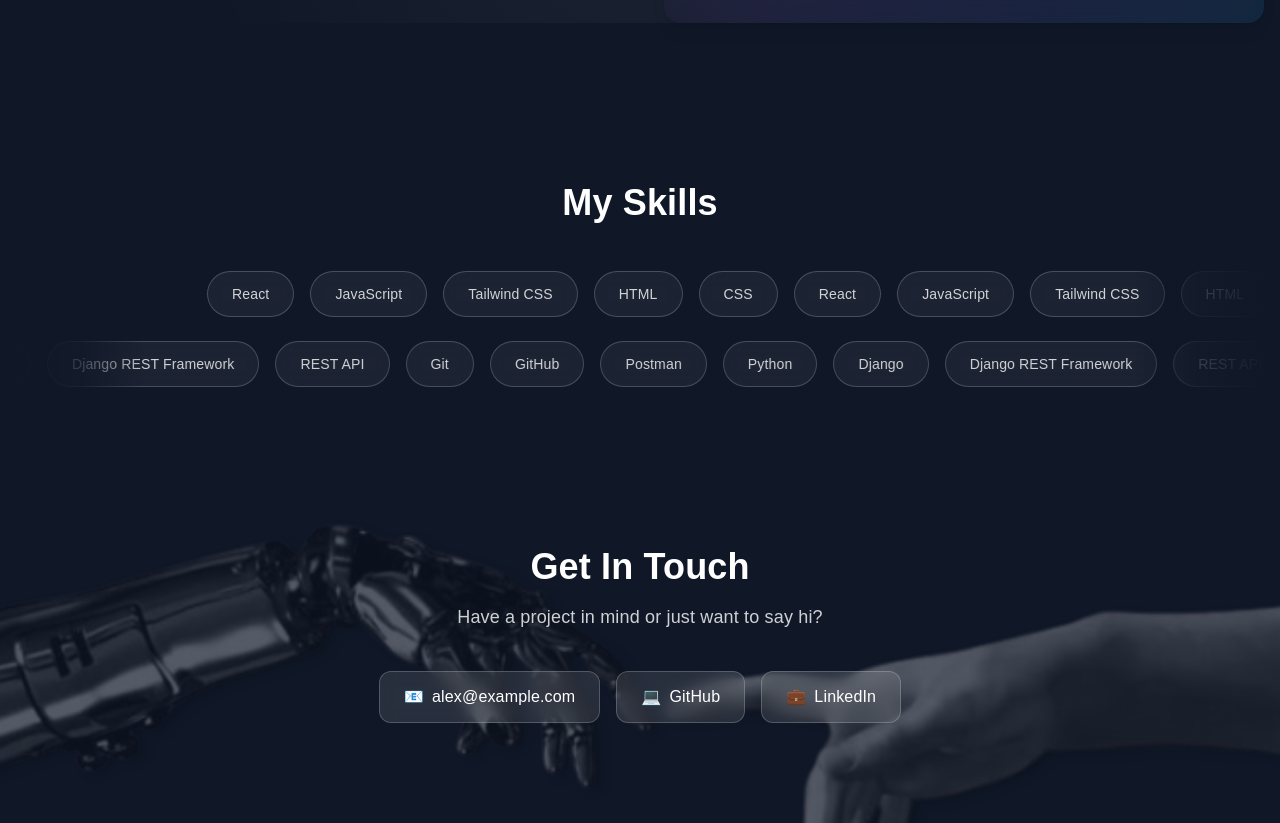
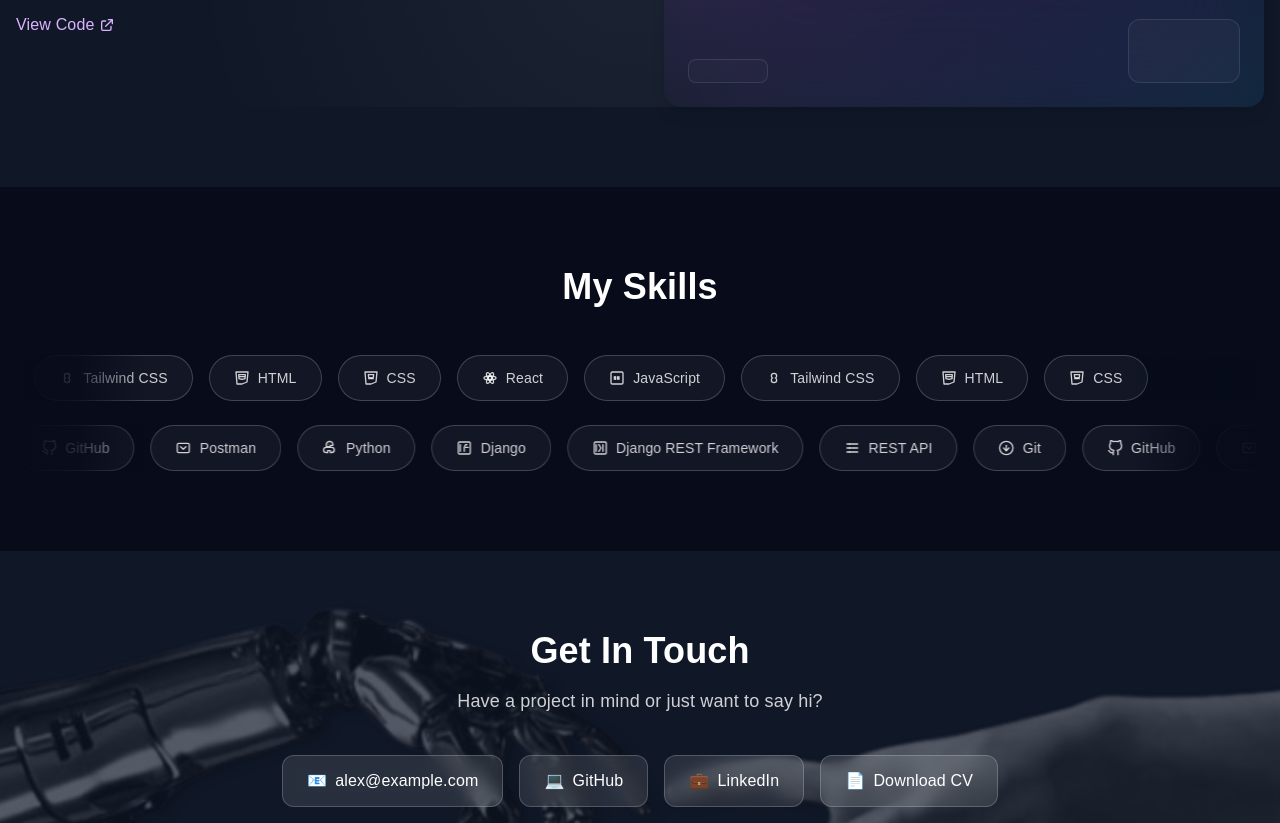
Before and after one commit to ehsaneyyy/portfolio, a React (Vite) app: page / in a window 1280 px wide. Shown: the part 2662-3485 px from the top of the page. Built offline with nearby package versions, Linux system fonts and the light colour scheme; a web font is replaced by a local one.

Commit message:
"edited about.jsx"

```diff
--- a/src/components/About.jsx
+++ b/src/components/About.jsx
@@ -1,12 +1,12 @@
 function About() {
     return (
         <section id="about" className="relative py-28 px-4 overflow-hidden">
-            <div className="absolute -top-32 left-1/2 -translate-x-1/2 w-[500px] h-[500px] bg-purple-600/15 blur-[120px] rounded-full pointer-events-none" />
+            <div className="absolute -top-32 left-1/2 -translate-x-1/2 w-125 h-125 bg-purple-600/15 blur-[120px] rounded-full pointer-events-none" />
 
             <div className="relative z-10 max-w-2xl mx-auto">
-                <div className="group relative border border-purple-500/20 bg-[#070b1a]/70 backdrop-blur-2xl rounded-2xl p-8 shadow-[0_0_40px_rgba(168,85,247,0.08)] hover:border-purple-400/30 hover:shadow-[0_0_60px_rgba(168,85,247,0.12)] transition-all duration-500">
-                    <div className="absolute inset-0 rounded-2xl bg-gradient-to-br from-purple-500/5 to-transparent pointer-events-none" />
-                    <div className="absolute inset-[1px] rounded-2xl border border-white/5 pointer-events-none" />
+                <div className="group relative border border-purple-500/20 bg-[#070b1a]/70 backdrop-blur-2xl rounded-2xl p-6 md:p-8 shadow-[0_0_40px_rgba(168,85,247,0.08)] hover:border-purple-400/30 hover:shadow-[0_0_50px_rgba(168,85,247,0.10)] transition-all duration-500 ease-out">
+                    <div className="absolute inset-0 rounded-2xl bg-linear-to-br from-purple-500/5 to-transparent pointer-events-none" />
+                    <div className="absolute inset-px rounded-2xl border border-white/5 pointer-events-none" />
                     <div className="absolute inset-0 rounded-2xl noise-texture pointer-events-none" />
 
                     <div className="relative flex items-center gap-2 mb-6">
@@ -19,24 +19,32 @@ function About() {
                     </div>
 
                     <div className="relative" style={{ fontFamily: "'JetBrains Mono', monospace" }}>
-                        <p className="text-purple-300/90 text-lg mb-4" style={{ fontFamily: "'VT323', monospace" }}>
+                        <p className="text-purple-300/90 text-xl tracking-wide mb-4" style={{ fontFamily: "'VT323', monospace" }}>
                             C:\Users\Ehsan&gt; about.txt
                         </p>
 
                         <div className="text-white/85 text-sm leading-relaxed space-y-3">
                             <p>
-                                I&rsquo;m{' '}
+                                &gt; I&rsquo;m{' '}
                                 <span className="text-purple-300 font-bold">M.Ehsan C</span>, a{' '}
                                 full-stack developer focused on building clean web applications with{' '}
                                 Django REST Framework, React, and Tailwind CSS.
                             </p>
+
                             <p>
-                                I enjoy creating practical, responsive interfaces and exploring
-                                clean UI patterns, while turning ideas into live side projects.
+                                &gt; I enjoy creating practical, responsive interfaces and turning ideas
+                                into polished side projects.
                             </p>
                         </div>
 
-                        <p className="text-purple-300/90 text-sm mt-6 flex items-center">
+                        <p className="text-purple-300/90 text-xl tracking-wide mt-5 mb-1" style={{ fontFamily: "'VT323', monospace" }}>
+                            C:\Users\Ehsan&gt; status.txt
+                        </p>
+                        <p className="text-white/70 text-sm">
+                            &gt; Junior full-stack intern currently enrolled in a year-long development program.
+                        </p>
+
+                        <p className="text-purple-300/90 text-sm mt-4 flex items-center">
                             <span>&gt;</span>
                             <span className="blinking-cursor ml-1">|</span>
                         </p>
--- a/src/components/Contact.jsx
+++ b/src/components/Contact.jsx
@@ -1,12 +1,11 @@
 function Contact() {
     return (
         <section id="contact" className="relative min-h-125 py-20 px-4 overflow-hidden">
-
-            <div className="absolute inset-0 z-0 pointer-events-none select-none  animate-soft-pulse">
+            <div className="absolute inset-0 z-0 pointer-events-none select-none animate-soft-pulse">
                 <img
                     src="/hand.png"
                     alt=""
-                    className="w-full h-full object-cover object-center opacity-100 blur-[0.5px]"
+                    className="w-full h-full object-cover object-center blur-[0.5px]"
                 />
             </div>
 
@@ -18,7 +17,7 @@ function Contact() {
                     Have a project in mind or just want to say hi?
                 </p>
 
-                <div className="flex flex-col sm:flex-row gap-4 justify-center">
+                <div className="flex flex-col sm:flex-row gap-4 justify-center flex-wrap">
                     <a
                         href="mailto:alex@example.com"
                         className="px-6 py-3 bg-white/10 backdrop-blur-sm border border-white/20 rounded-xl text-white font-medium hover:bg-white/20 transition inline-flex items-center justify-center gap-2"
@@ -41,6 +40,13 @@ function Contact() {
                     >
                         <span>💼</span> LinkedIn
                     </a>
+                    <a
+                        href="/resume.pdf"
+                        download
+                        className="px-6 py-3 bg-white/10 backdrop-blur-sm border border-white/20 rounded-xl text-white font-medium hover:bg-white/20 transition inline-flex items-center justify-center gap-2"
+                    >
+                        <span>📄</span> Download CV
+                    </a>
                 </div>
             </div>
         </section>
--- a/src/components/Skills.jsx
+++ b/src/components/Skills.jsx
@@ -2,19 +2,29 @@ import { useRef, useEffect, useState } from 'react'
 
 function Skills() {
     const topRow = [
-        "React", "JavaScript", "Tailwind CSS", "HTML", "CSS",
+        { name: "React", icon: <ReactIcon /> },
+        { name: "JavaScript", icon: <JavaScriptIcon /> },
+        { name: "Tailwind CSS", icon: <TailwindIcon /> },
+        { name: "HTML", icon: <HtmlIcon /> },
+        { name: "CSS", icon: <CssIcon /> },
     ]
     const bottomRow = [
-        "Python", "Django", "Django REST Framework", "REST API", "Git", "GitHub", "Postman",
+        { name: "Python", icon: <PythonIcon /> },
+        { name: "Django", icon: <DjangoIcon /> },
+        { name: "Django REST Framework", icon: <DjangoRestIcon /> },
+        { name: "REST API", icon: <ApiIcon /> },
+        { name: "Git", icon: <GitIcon /> },
+        { name: "GitHub", icon: <GitHubIcon /> },
+        { name: "Postman", icon: <PostmanIcon /> },
     ]
 
     return (
-        <section id="skills" className="py-20 px-4 bg-gray-900">
+        <section id="skills" className="py-20 px-4 bg-[#070b1a]">
             <div className="max-w-7xl mx-auto">
                 <h2 className="text-4xl font-bold text-white text-center mb-12">My Skills</h2>
                 <div className="flex flex-col gap-6">
-                    <Rail items={topRow} speed={0.5} />
-                    <Rail items={bottomRow} speed={-0.5} />
+                    <Rail items={topRow} speed={-0.7} />
+                    <Rail items={bottomRow} speed={0.7} />
                 </div>
             </div>
         </section>
@@ -22,107 +32,115 @@ function Skills() {
 }
 
 function Rail({ items, speed }) {
-    const [position, setPosition] = useState(0)
-    const [isPaused, setIsPaused] = useState(false)
-    const [isDragging, setIsDragging] = useState(false)
-    const [dragStart, setDragStart] = useState(0)
-    const [dragOffset, setDragOffset] = useState(0)
-    const containerRef = useRef(null)
-    const itemWidth = useRef(0)
+    const trackRef = useRef(null)
+    const posRef = useRef(0)
+    const setWidthRef = useRef(0)
+    const rafRef = useRef(null)
+    const isDragging = useRef(false)
+    const dragStart = useRef(0)
+    const dragPos = useRef(0)
+    const [paused, setPaused] = useState(false)
 
-    const allItems = [...items, ...items, ...items, ...items, ...items, ...items]
+    const duplicated = [...items, ...items]
 
     useEffect(() => {
-        if (containerRef.current) {
-            const firstItem = containerRef.current.querySelector('span')
-            if (firstItem) {
-                itemWidth.current = (firstItem.offsetWidth + 16) * items.length
+        const track = trackRef.current
+        if (!track) return
+
+        const measure = () => {
+            if (!track.children.length) return
+            const count = items.length
+            let total = 0
+            for (let i = 0; i < count; i++) {
+                total += track.children[i].offsetWidth
+            }
+            const gap = 16
+            total += (count - 1) * gap
+            setWidthRef.current = total
+        }
+
+        measure()
+        window.addEventListener('resize', measure)
+
+        const animate = () => {
+            if (!paused && !isDragging.current) {
+                posRef.current += speed
+
+                const w = setWidthRef.current
+                if (speed < 0 && posRef.current <= -w) {
+                    posRef.current = 0
+                } else if (speed > 0 && posRef.current >= 0) {
+                    posRef.current = -w
+                }
+            }
+
+            track.style.transform = `translateX(${posRef.current}px)`
+            rafRef.current = requestAnimationFrame(animate)
+        }
+
+        rafRef.current = requestAnimationFrame(animate)
+
+        return () => {
+            window.removeEventListener('resize', measure)
+            cancelAnimationFrame(rafRef.current)
+        }
+    }, [speed, paused])
+
+    useEffect(() => {
+        const handleUp = () => {
+            isDragging.current = false
+            const w = setWidthRef.current
+            if (speed < 0) {
+                if (posRef.current <= -w) posRef.current = 0
+                else if (posRef.current > 0) posRef.current = 0
+            } else {
+                if (posRef.current >= 0) posRef.current = -w
+                else if (posRef.current < -w) posRef.current = -w
             }
         }
-    }, [items])
 
-    useEffect(() => {
-        if (isPaused || isDragging) return
+        window.addEventListener('mouseup', handleUp)
+        window.addEventListener('touchend', handleUp)
+        return () => {
+            window.removeEventListener('mouseup', handleUp)
+            window.removeEventListener('touchend', handleUp)
+        }
+    }, [speed])
 
-        const animate = () => {
-            setPosition(prev => {
-                let next = prev + speed
-                const limit = itemWidth.current
-
-                if (speed > 0 && next >= limit) {
-                    return next - limit
-                }
-                if (speed < 0 && next <= -limit) {
-                    return next + limit
-                }
-                return next
-            })
-        }
-
-        const interval = setInterval(animate, 16)
-        return () => clearInterval(interval)
-    }, [speed, isPaused, isDragging, items])
-
-    const handleMouseDown = (e) => {
-        setIsDragging(true)
-        setDragStart(e.clientX)
-        setDragOffset(position)
+    const handleDown = (e) => {
+        isDragging.current = true
+        dragStart.current = e.clientX || e.touches[0].clientX
+        dragPos.current = posRef.current
     }
 
-    const handleTouchStart = (e) => {
-        setIsDragging(true)
-        setDragStart(e.touches[0].clientX)
-        setDragOffset(position)
-    }
-
-    const handleMouseMove = (e) => {
-        if (!isDragging) return
-        const diff = e.clientX - dragStart
-        setPosition(dragOffset + diff)
-    }
-
-    const handleTouchMove = (e) => {
-        if (!isDragging) return
-        const diff = e.touches[0].clientX - dragStart
-        setPosition(dragOffset + diff)
-    }
-
-    const handleEnd = () => {
-        setIsDragging(false)
+    const handleMove = (e) => {
+        if (!isDragging.current) return
+        const x = e.clientX || (e.touches && e.touches[0].clientX)
+        const diff = x - dragStart.current
+        posRef.current = dragPos.current + diff
     }
 
     return (
         <div
             className="relative overflow-hidden select-none"
-            onMouseEnter={() => setIsPaused(true)}
-            onMouseLeave={() => {
-                setIsPaused(false)
-                setIsDragging(false)
-            }}
-            onMouseDown={handleMouseDown}
-            onMouseMove={handleMouseMove}
-            onMouseUp={handleEnd}
-            onTouchStart={handleTouchStart}
-            onTouchMove={handleTouchMove}
-            onTouchEnd={handleEnd}
+            onMouseEnter={() => setPaused(true)}
+            onMouseLeave={() => { setPaused(false); isDragging.current = false }}
+            onMouseDown={handleDown}
+            onMouseMove={handleMove}
+            onTouchStart={handleDown}
+            onTouchMove={handleMove}
         >
-            <div className="absolute left-0 top-0 h-full w-32 bg-linear-to-r from-gray-900 via-gray-900/80 to-transparent z-10 pointer-events-none" />
-            <div className="absolute right-0 top-0 h-full w-32 bg-linear-to-l from-gray-900 via-gray-900/80 to-transparent z-10 pointer-events-none" />
+            <div className="absolute left-0 top-0 h-full w-32 bg-linear-to-r from-[#070b1a] via-[#070b1a]/80 to-transparent z-10 pointer-events-none" />
+            <div className="absolute right-0 top-0 h-full w-32 bg-linear-to-l from-[#070b1a] via-[#070b1a]/80 to-transparent z-10 pointer-events-none" />
 
-            <div
-                ref={containerRef}
-                className="flex gap-4 cursor-grab active:cursor-grabbing"
-                style={{
-                    transform: `translateX(${position}px)`,
-                    transition: isDragging ? 'none' : 'transform 0.1s linear'
-                }}
-            >
-                {allItems.map((skill, i) => (
+            <div ref={trackRef} className="flex gap-4 will-change-transform">
+                {duplicated.map((skill, i) => (
                     <span
                         key={i}
-                        className="px-6 py-3 rounded-full border border-white/20 bg-white/5 backdrop-blur-sm text-white/80 whitespace-nowrap text-sm font-medium transition-all duration-300 hover:border-purple-400/50 hover:bg-white/10 hover:text-white hover:shadow-[0_0_20px_rgba(168,85,247,0.3)] cursor-grab active:cursor-grabbing"
+                        className="px-6 py-3 rounded-full border border-white/20 bg-white/5 backdrop-blur-sm text-white/80 whitespace-nowrap text-sm font-medium transition-all duration-300 hover:border-purple-400/50 hover:bg-white/10 hover:text-white hover:shadow-[0_0_20px_rgba(168,85,247,0.3)] cursor-grab active:cursor-grabbing flex items-center gap-2 shrink-0"
                     >
-                        {skill}
+                        <span className="w-4 h-4">{skill.icon}</span>
+                        <span>{skill.name}</span>
                     </span>
                 ))}
             </div>
@@ -131,3 +149,124 @@ function Rail({ items, speed }) {
 }
 
 export default Skills
+
+function ReactIcon() {
+    return (
+        <svg viewBox="0 0 24 24" fill="none" stroke="currentColor" strokeWidth="2" strokeLinecap="round" strokeLinejoin="round">
+            <circle cx="12" cy="12" r="2.5" />
+            <ellipse cx="12" cy="12" rx="9" ry="3" />
+            <ellipse cx="12" cy="12" rx="9" ry="3" transform="rotate(60 12 12)" />
+            <ellipse cx="12" cy="12" rx="9" ry="3" transform="rotate(120 12 12)" />
+        </svg>
+    )
+}
+
+function JavaScriptIcon() {
+    return (
+        <svg viewBox="0 0 24 24" fill="none" stroke="currentColor" strokeWidth="2" strokeLinecap="round" strokeLinejoin="round">
+            <rect x="3" y="3" width="18" height="18" rx="2" />
+            <path d="M8 14v-4l2 4v-4" />
+            <path d="M13 14v-4l2 4v-4" />
+        </svg>
+    )
+}
+
+function TailwindIcon() {
+    return (
+        <svg viewBox="0 0 24 24" fill="none" stroke="currentColor" strokeWidth="2" strokeLinecap="round" strokeLinejoin="round">
+            <path d="M12 5C9.5 5 8 6.5 8 9c0 1.5.75 2.5 2 3-1.25.5-2 1.5-2 3 0 2.5 1.5 4 4 4s4-1.5 4-4c0-1.5-.75-2.5-2-3 1.25-.5 2-1.5 2-3 0-2.5-1.5-4-4-4z" />
+        </svg>
+    )
+}
+
+function HtmlIcon() {
+    return (
+        <svg viewBox="0 0 24 24" fill="none" stroke="currentColor" strokeWidth="2" strokeLinecap="round" strokeLinejoin="round">
+            <path d="M3 3l1.5 18L12 21l7.5-3L21 3H3z" />
+            <path d="M7 7h10l-.5 6L12 14l-4.5-1L7 7z" />
+            <path d="M8.5 10h7" />
+        </svg>
+    )
+}
+
+function CssIcon() {
+    return (
+        <svg viewBox="0 0 24 24" fill="none" stroke="currentColor" strokeWidth="2" strokeLinecap="round" strokeLinejoin="round">
+            <path d="M3 3l1.5 18L12 21l7.5-3L21 3H3z" />
+            <path d="M8 7h8l-.5 4L12 12l-3.5-1L8 7z" />
+            <path d="M8.5 13h7" />
+        </svg>
+    )
+}
+
+function PythonIcon() {
+    return (
+        <svg viewBox="0 0 24 24" fill="none" stroke="currentColor" strokeWidth="2" strokeLinecap="round" strokeLinejoin="round">
+            <path d="M12 2C8 2 6 4 6 7v3h6v1H6c-2 0-4 1.5-4 4s1.5 4 4 4h2v-3h4v3h2c2.5 0 4-1.5 4-4s-1.5-4-4-4h-2V8h4V7c0-3-2-5-6-5z" />
+            <circle cx="9" cy="6" r="0.8" fill="currentColor" stroke="none" />
+            <circle cx="15" cy="17" r="0.8" fill="currentColor" stroke="none" />
+        </svg>
+    )
+}
+
+function DjangoIcon() {
+    return (
+        <svg viewBox="0 0 24 24" fill="none" stroke="currentColor" strokeWidth="2" strokeLinecap="round" strokeLinejoin="round">
+            <rect x="3" y="3" width="18" height="18" rx="2" />
+            <path d="M6 7v10" />
+            <path d="M16 7h-2l-2 4v6" />
+            <path d="M14 11h4" />
+        </svg>
+    )
+}
+
+function DjangoRestIcon() {
+    return (
+        <svg viewBox="0 0 24 24" fill="none" stroke="currentColor" strokeWidth="2" strokeLinecap="round" strokeLinejoin="round">
+            <rect x="3" y="3" width="18" height="18" rx="2" />
+            <path d="M6 7v10" />
+            <path d="M10 7l3 5-3 5" />
+            <path d="M16 17V7" />
+        </svg>
+    )
+}
+
+function ApiIcon() {
+    return (
+        <svg viewBox="0 0 24 24" fill="none" stroke="currentColor" strokeWidth="2" strokeLinecap="round" strokeLinejoin="round">
+            <path d="M4 12h16" />
+            <path d="M4 6h16" />
+            <path d="M4 18h16" />
+            <circle cx="8" cy="6" r="1" fill="currentColor" stroke="none" />
+            <circle cx="8" cy="12" r="1" fill="currentColor" stroke="none" />
+            <circle cx="8" cy="18" r="1" fill="currentColor" stroke="none" />
+        </svg>
+    )
+}
+
+function GitIcon() {
+    return (
+        <svg viewBox="0 0 24 24" fill="none" stroke="currentColor" strokeWidth="2" strokeLinecap="round" strokeLinejoin="round">
+            <circle cx="12" cy="12" r="10" />
+            <path d="M8 12l4 4 4-4" />
+            <path d="M12 8v8" />
+        </svg>
+    )
+}
+
+function GitHubIcon() {
+    return (
+        <svg viewBox="0 0 24 24" fill="none" stroke="currentColor" strokeWidth="2" strokeLinecap="round" strokeLinejoin="round">
+            <path d="M9 19c-5 1.5-5-2.5-7-3m14 6v-3.87a3.37 3.37 0 0 0-.94-2.61c3.14-.35 6.44-1.54 6.44-7A5.44 5.44 0 0 0 20 4.77 5.07 5.07 0 0 0 19.91 1S18.73.65 16 2.48a13.38 13.38 0 0 0-7 0C6.27.65 5.09 1 5.09 1A5.07 5.07 0 0 0 5 4.77a5.44 5.44 0 0 0-1.5 3.78c0 5.42 3.3 6.61 6.44 7A3.37 3.37 0 0 0 9 18.13V22" />
+        </svg>
+    )
+}
+
+function PostmanIcon() {
+    return (
+        <svg viewBox="0 0 24 24" fill="none" stroke="currentColor" strokeWidth="2" strokeLinecap="round" strokeLinejoin="round">
+            <rect x="3" y="5" width="18" height="14" rx="2" />
+            <path d="M8 10l4 4 4-4" />
+        </svg>
+    )
+}
```
